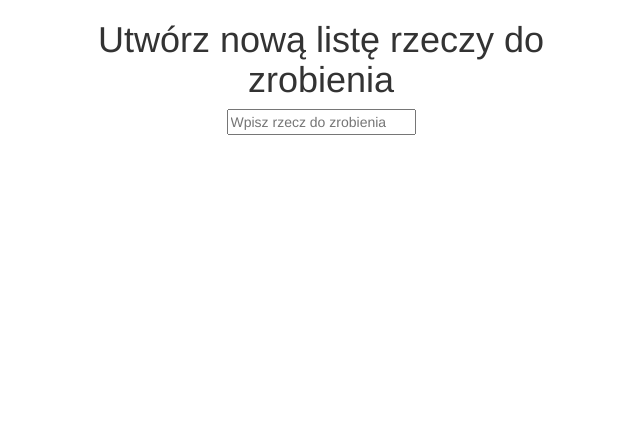
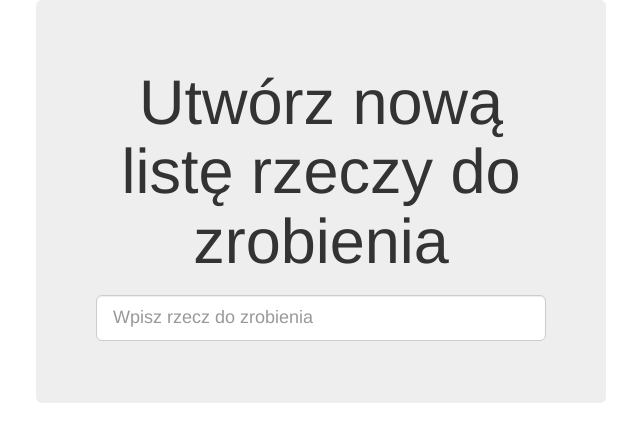
Before and after one commit to mhaponiu/superlists, a Django app: page / in a window 1280 px wide. Shown: the top 442 px of the page, without its empty margins (319-959 px from the left). Run offline with Django 3.2, Linux system fonts and the light colour scheme; some libraries are stand-ins or nearby versions.

Commit message:
uzycie bootstrapa do poprawy ukladu graficznego

```diff
--- a/functional_tests/tests.py
+++ b/functional_tests/tests.py
@@ -3,7 +3,8 @@ from django.contrib.staticfiles.testing import StaticLiveServerTestCase
 from selenium import webdriver
 from selenium.webdriver.common.keys import Keys
 
-
+## StaticLiveServerTestCase daje obsluge plikow statycznych
+## w porownaniu do LiveServerTestCase
 class NewVisitorTest(StaticLiveServerTestCase):
     def setUp(self):
         self.browser = webdriver.Firefox()
--- /dev/null
+++ b/lists/static/base.css
@@ -0,0 +1,3 @@
+#id_new_item {
+    margin-top: 2ex;
+}
--- a/lists/templates/base.html
+++ b/lists/templates/base.html
@@ -2,19 +2,23 @@
     <head>
         <title>Listy rzeczy do zrobienia</title>
         <meta name="viewport" content="width=device-width, initial-scale=1.0">
+        <link href="/static/bootstrap/css/bootstrap.css" rel="stylesheet" media="screen">
+        <link href="/static/bootstrap/css/bootstrap-theme.css" rel="stylesheet" media="screen">
+        <link href="/static/base.css" rel="stylesheet" media="screen">
+        <!--poznizszy link tylko po to zeby pycharm podpowiadal w gui bootstrapa-->
         <link href="/lists/static/bootstrap/css/bootstrap.css" rel="stylesheet" media="screen">
-        <link href="/lists/static/bootstrap/css/bootstrap-theme.css" rel="stylesheet" media="screen">
     </head>
     <body>
         <!--<script src="/static/bootstrap/js/jquery.js"></script>-->
         <!--<script src="/static/bootstrap/js/bootstrap.js"></script>-->
         <div class="container">
-            <div class="col-md-6 col-md-offset-3">
+            <div class="col-md-6 col-md-offset-3 jumbotron">
                 <div class="text-center">
                     <h1>{% block header_text %}{% endblock %}</h1>
 
                     <form method="post" action="{% block form_action %}{% endblock %}">
-                        <input name='item_text' id="id_new_item" placeholder="Wpisz rzecz do zrobienia"/>
+                        <input name='item_text' id="id_new_item" placeholder="Wpisz rzecz do zrobienia"
+                         class="form-control input-lg"/>
                         {% csrf_token %}
                     </form>
                 </div>
--- a/lists/templates/list.html
+++ b/lists/templates/list.html
@@ -5,7 +5,7 @@
 {% block form_action %}/lists/{{list.id}}/add_item{% endblock %}
 
 {% block table %}
-<table id="id_list_table">
+<table id="id_list_table" class="table">
     {% for item in list.item_set.all %}
     <tr>
         <td>{{ forloop.counter }}: {{ item.text }}</td>
--- a/superlists/settings.py
+++ b/superlists/settings.py
@@ -82,3 +82,4 @@ USE_TZ = True
 # https://docs.djangoproject.com/en/1.7/howto/static-files/
 
 STATIC_URL = '/static/'
+STATIC_ROOT = os.path.abspath(os.path.join(BASE_DIR, '../static'))
```
Also changed, not shown: lists/tests.py (+15 -17 lines).
